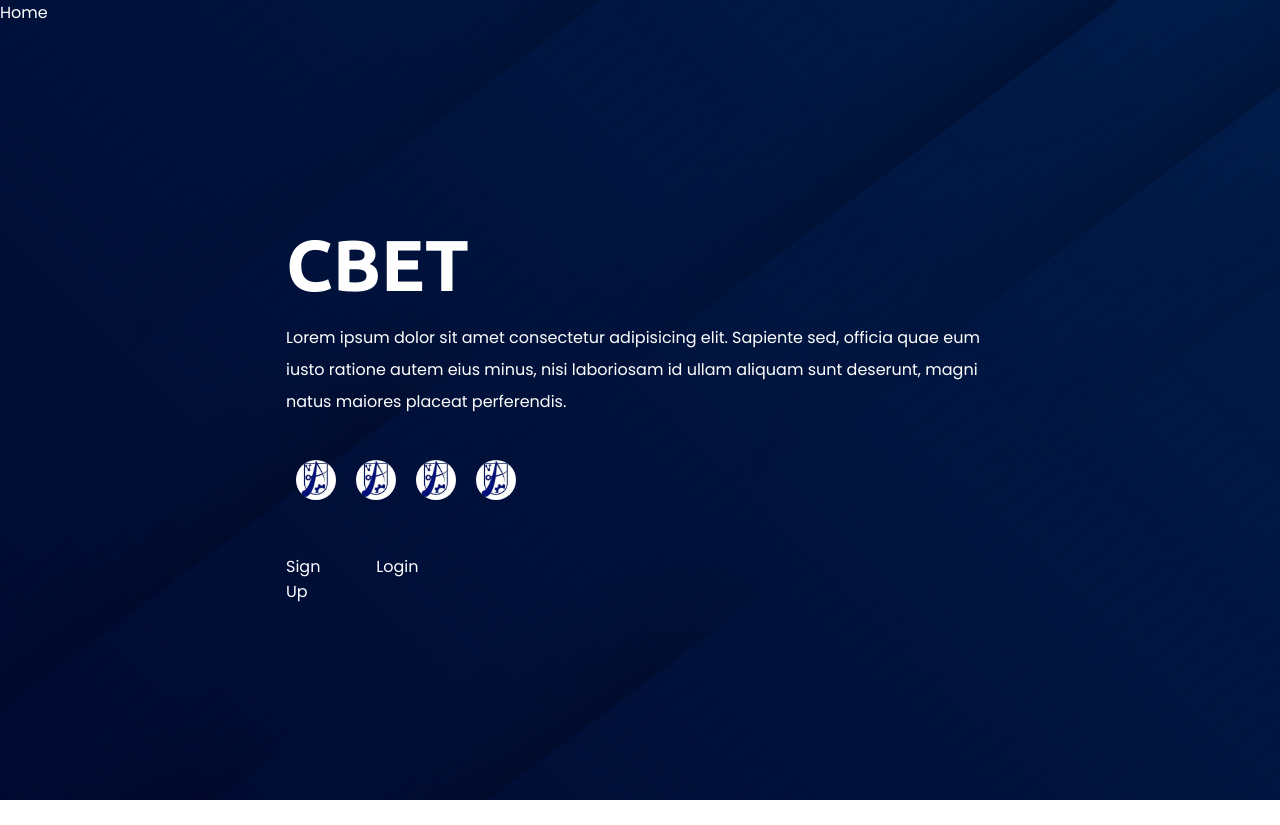
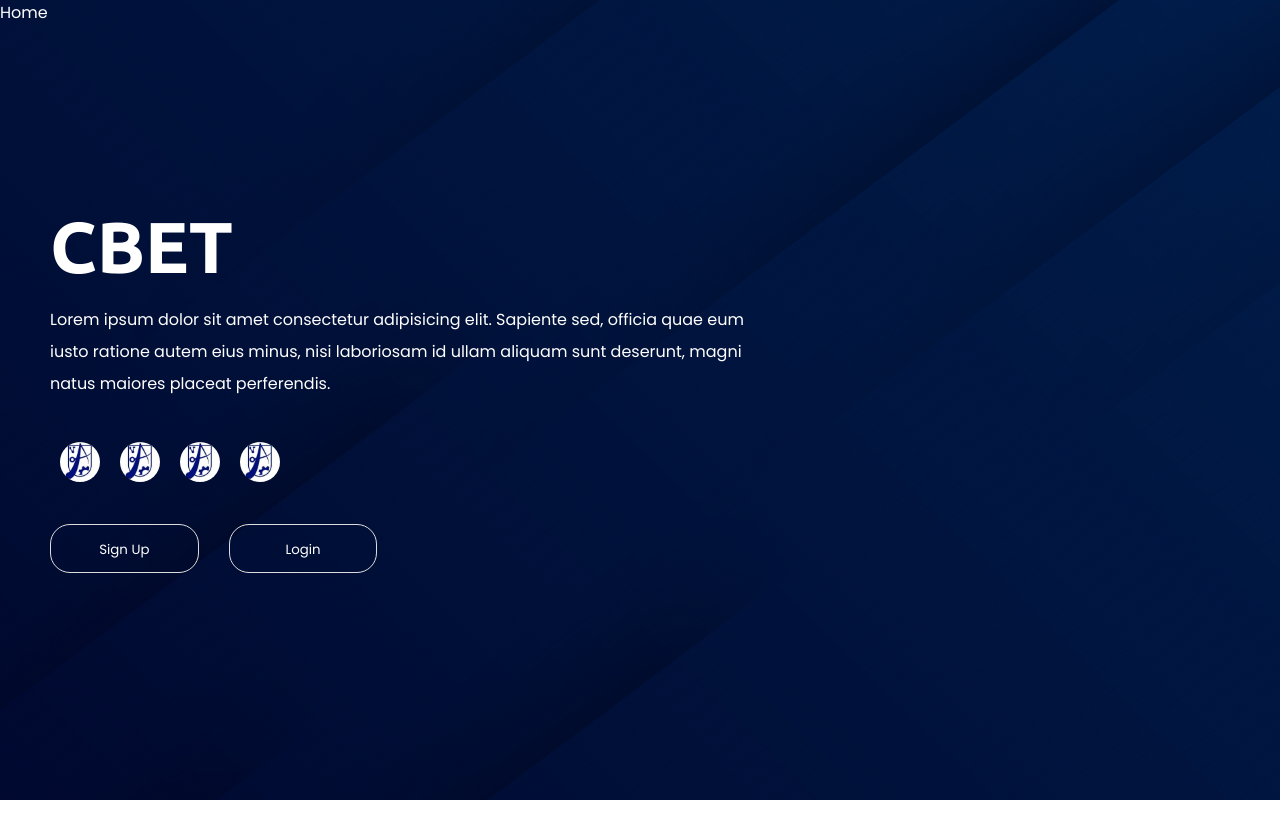
Before and after one commit to acesknust/cbet-resource-hub-frontend, a React (Create React App) app: page / in a window 1280 px wide. After the commit the page ends 800 px from the top, so only its background shows below. Built offline with nearby package versions, Linux system fonts and the light colour scheme.

Commit message:
renamed  classnames in css files

```diff
--- a/src/styles/landingPage.css
+++ b/src/styles/landingPage.css
@@ -29,7 +29,7 @@
   line-height: 2;
   margin-top: 1rem;
 }
-.content button{
+.content a{
   display: block;
   margin: 2rem 0;
   width: 21%;
@@ -38,7 +38,7 @@
   font-size: 1rem;
   border-radius: 20px;
   border: 1px solid #ddd;
-  background: inherit;
+  background-color: inherit;
   color: #fff;
   transition: all 0.3s ease-in-out;
 
@@ -69,6 +69,7 @@
 .buttons{
   display: flex;
   flex-direction: row;
+
 
 }
 
@@ -109,7 +110,7 @@
   .content h2{
     font-size: 3.5rem;
   }
-  .content button{
+  .content a{
     width: 90%;
     margin: 10px 0px;
     background-color: #011298;
--- a/src/styles/signin.css
+++ b/src/styles/signin.css
@@ -8,7 +8,7 @@
   font-family: "poppins";
 }
 
-.container {
+.SignIncontainer {
   display: flex;
   flex-direction: column;
   align-items: center;
--- a/src/styles/signup.css
+++ b/src/styles/signup.css
@@ -8,7 +8,7 @@
   font-family: "poppins";
 }
 
-.container {
+.SignUpcontainer {
   display: flex;
   flex-direction: column;
   align-items: center;
```
